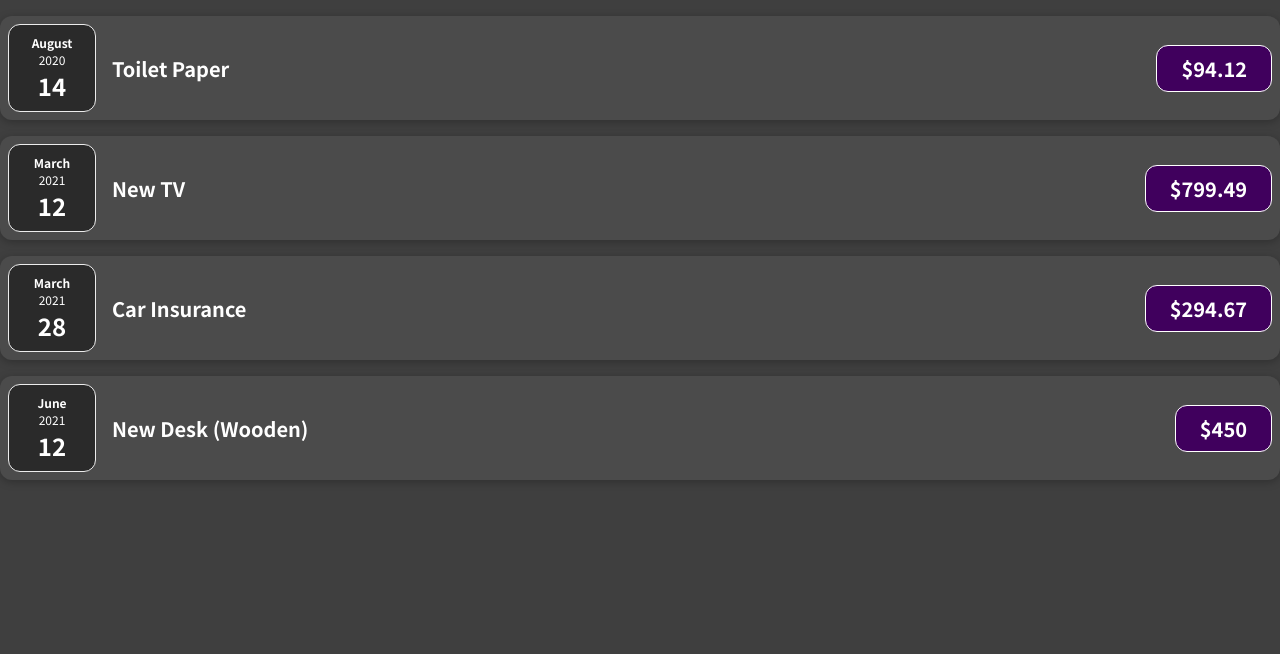
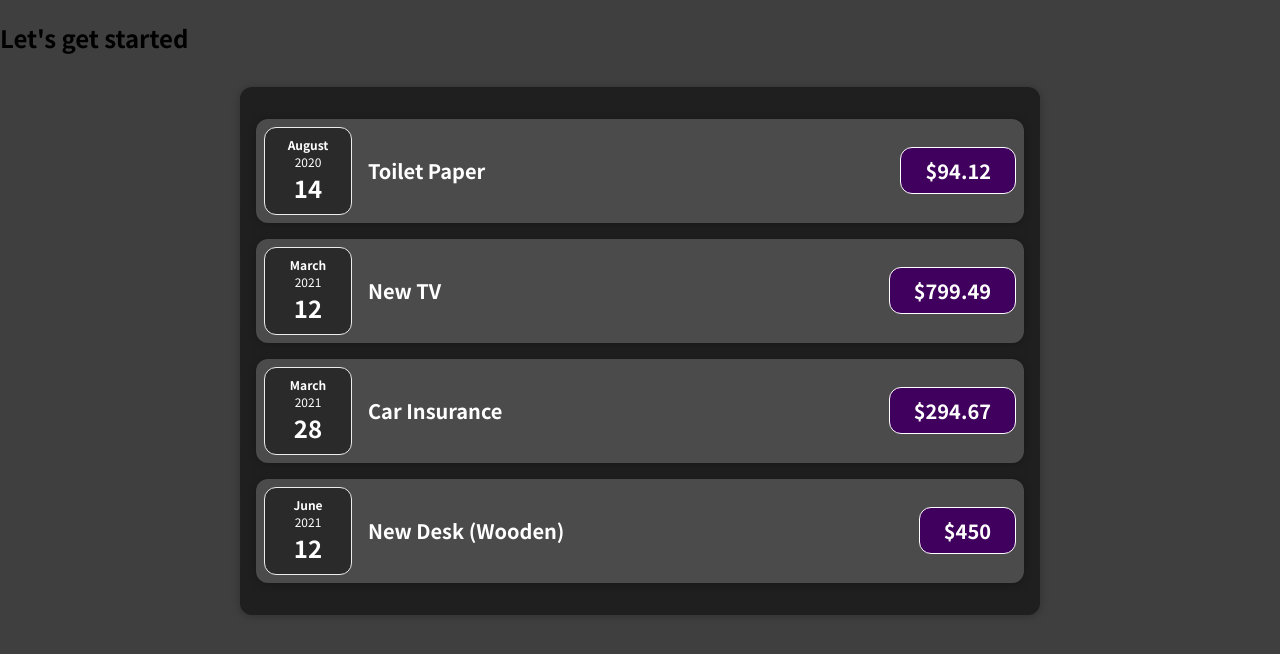
Before and after one commit to RushikeshGandhmal/Expense-Tracker-App, a React (Create React App) app: page / in a window 1280 px wide. Shown: the top 654 px of the page. Built offline with nearby package versions, Linux system fonts and the light colour scheme.

Commit message:
Component organization

```diff
--- a/src/App.js
+++ b/src/App.js
@@ -1,4 +1,5 @@
-import NewExpense from "./components/Expense";
+import React from "react";
+import Expenses from "./components/Expenses";
 
 const App = () => {
   const expenses = [
@@ -25,9 +26,18 @@
 
   return (
     <div>
-      <NewExpense expenses={expenses} />
+      <h2>Let's get started</h2>
+      <Expenses items={expenses} />
     </div>
   );
+
+  // Under the Hood
+  // React.createElement(
+  //   "div",
+  //   {},
+  //   React.createElement("h2", {}, "Let's get started"),
+  //   React.createElement(Expenses, { items: expenses })
+  // );
 };
 
 export default App;
--- /dev/null
+++ b/src/components/Card.css
@@ -0,0 +1,4 @@
+.card {
+  border-radius: 12px;
+  box-shadow: 0 1px 8px rgba(0, 0, 0, 0.25);
+}
--- /dev/null
+++ b/src/components/Card.js
@@ -0,0 +1,9 @@
+import "./Card.css";
+
+function Card(props) {
+  const classes = "card " + props.className;
+
+  return <div className={classes}>{props.children}</div>;
+}
+
+export default Card;
--- a/src/components/Expense.js
+++ /dev/null
@@ -1,17 +0,0 @@
-import ExpenseItem from "./ExpenseItem";
-import "./Expenses.css";
-
-const Expense = (props) => {
-  return props.expenses.map((item) => {
-    return (
-      <ExpenseItem
-        key={item.id}
-        title={item.title}
-        amount={item.amount}
-        date={item.date}
-      />
-    );
-  });
-};
-
-export default Expense;
--- a/src/components/ExpenseDate.css
+++ b/src/components/ExpenseDate.css
@@ -10,13 +10,16 @@
   align-items: center;
   justify-content: center;
 }
+
 .expense-date__month {
   font-size: 0.75rem;
   font-weight: bold;
 }
+
 .expense-date__year {
   font-size: 0.75rem;
 }
+
 .expense-date__day {
   font-size: 1.5rem;
   font-weight: bold;
--- a/src/components/ExpenseItem.css
+++ b/src/components/ExpenseItem.css
@@ -2,10 +2,8 @@
   display: flex;
   justify-content: space-between;
   align-items: center;
-  box-shadow: 0 2px 8px rgba(0, 0, 0, 0.25);
   padding: 0.5rem;
   margin: 1rem 0;
-  border-radius: 12px;
   background-color: #4b4b4b;
 }
 
--- a/src/components/ExpenseItem.js
+++ b/src/components/ExpenseItem.js
@@ -1,16 +1,17 @@
 import ExpenseDate from "./ExpenseDate";
+import Card from "./Card";
 import "./ExpenseItem.css";
 
-const ExpenseItem = (props) => {
+function ExpenseItem(props) {
   return (
-    <div className="expense-item">
+    <Card className="expense-item">
       <ExpenseDate date={props.date} />
       <div className="expense-item__description">
         <h2>{props.title}</h2>
         <div className="expense-item__price">${props.amount}</div>
       </div>
-    </div>
+    </Card>
   );
-};
+}
 
 export default ExpenseItem;
--- a/src/components/Expenses.css
+++ b/src/components/Expenses.css
@@ -4,6 +4,4 @@
   margin: 2rem auto;
   width: 50rem;
   max-width: 95%;
-  border-radius: 12px;
-  box-shadow: 0 1px 8px rgba(0, 0, 0, 0.25);
 }
--- /dev/null
+++ b/src/components/Expenses.js
@@ -0,0 +1,32 @@
+import ExpenseItem from "./ExpenseItem";
+import Card from "./Card";
+import "./Expenses.css";
+
+function Expenses(props) {
+  return (
+    <Card className="expenses">
+      <ExpenseItem
+        title={props.items[0].title}
+        amount={props.items[0].amount}
+        date={props.items[0].date}
+      />
+      <ExpenseItem
+        title={props.items[1].title}
+        amount={props.items[1].amount}
+        date={props.items[1].date}
+      />
+      <ExpenseItem
+        title={props.items[2].title}
+        amount={props.items[2].amount}
+        date={props.items[2].date}
+      />
+      <ExpenseItem
+        title={props.items[3].title}
+        amount={props.items[3].amount}
+        date={props.items[3].date}
+      />
+    </Card>
+  );
+}
+
+export default Expenses;
```
